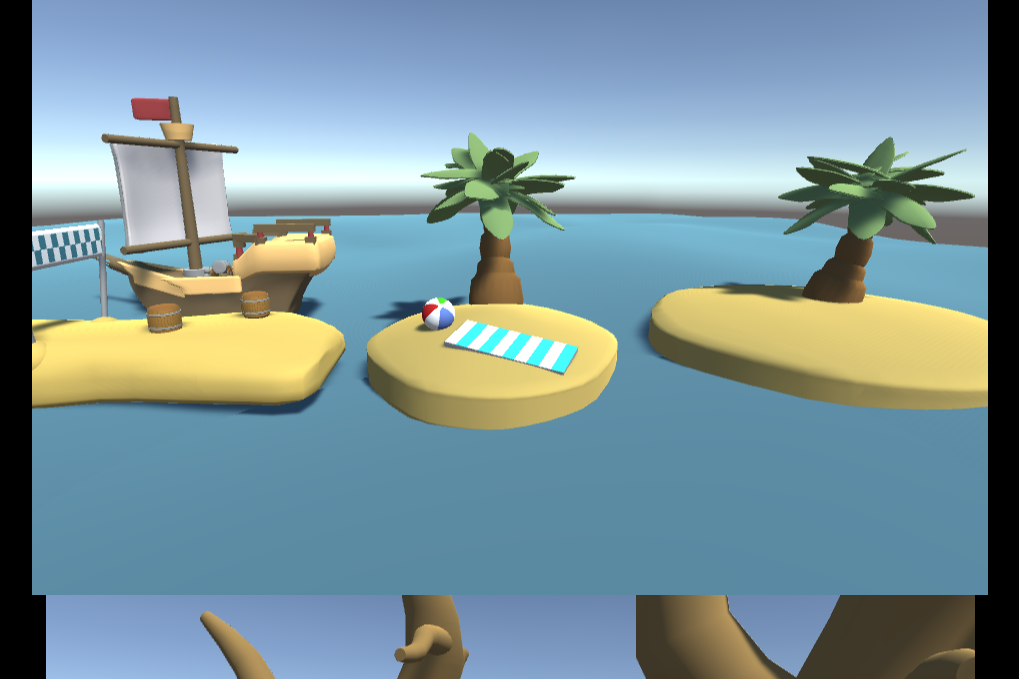
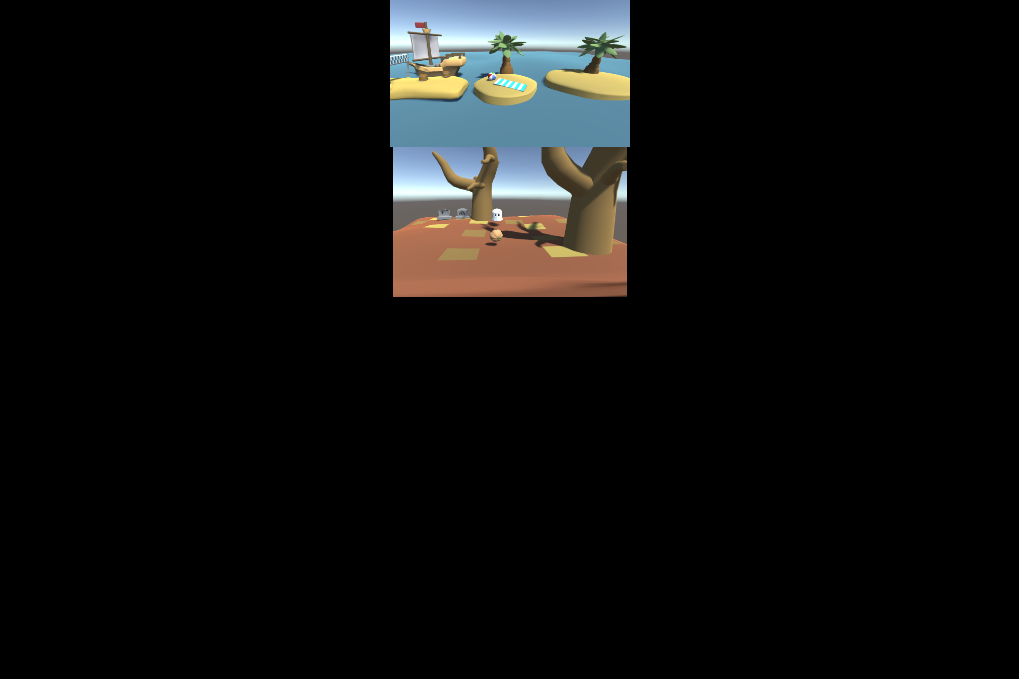
Before and after one commit to JackCanalori/Jack-Canalori-Portfolio-Website, a plain HTML site: page season-madness.html in a window 1280 px wide. Shown: the part 121-800 px from the top of the page, without its empty margins (130-1149 px from the left). Drawn offline with Linux system fonts and the light colour scheme.

Commit message:
added images

```diff
--- a/styles.css
+++ b/styles.css
@@ -216,5 +216,5 @@ header
 }
 .SM-img
 {
-    height: 50%
+    height: 150px;
 }
```
